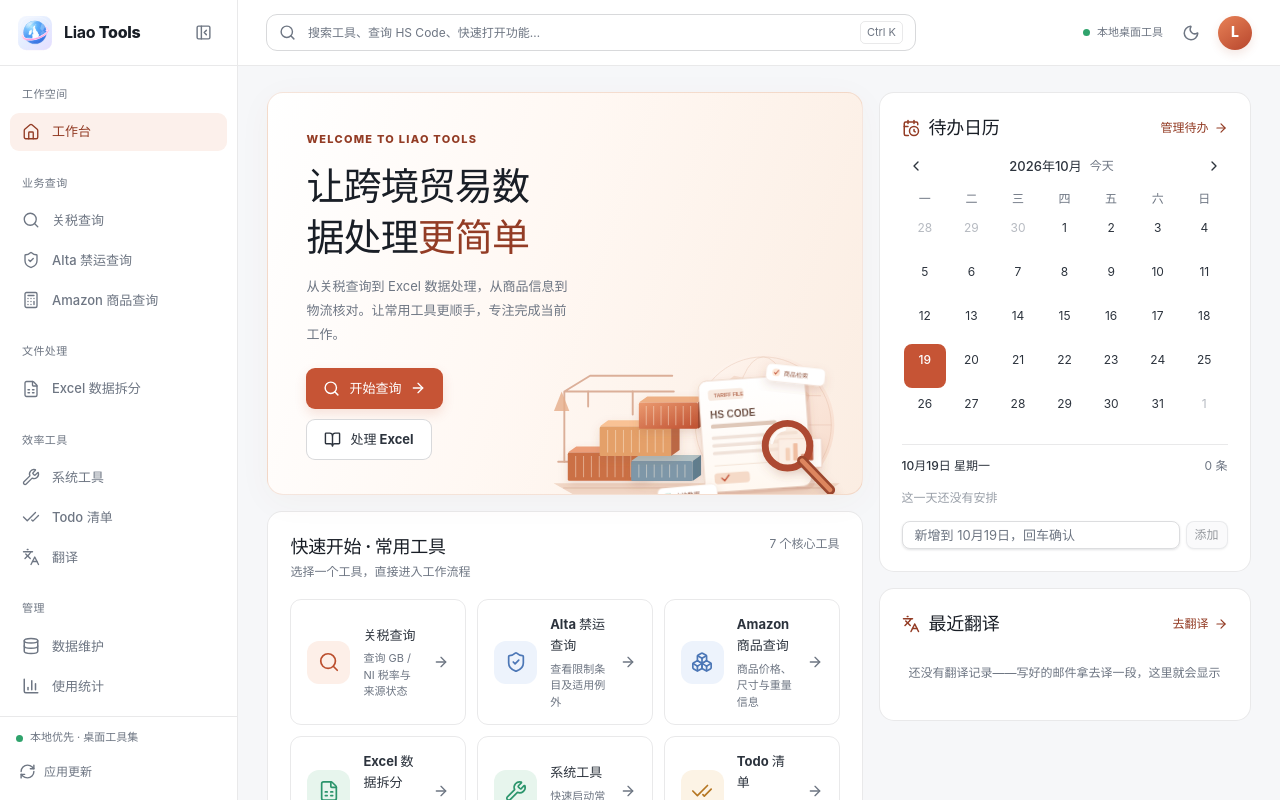
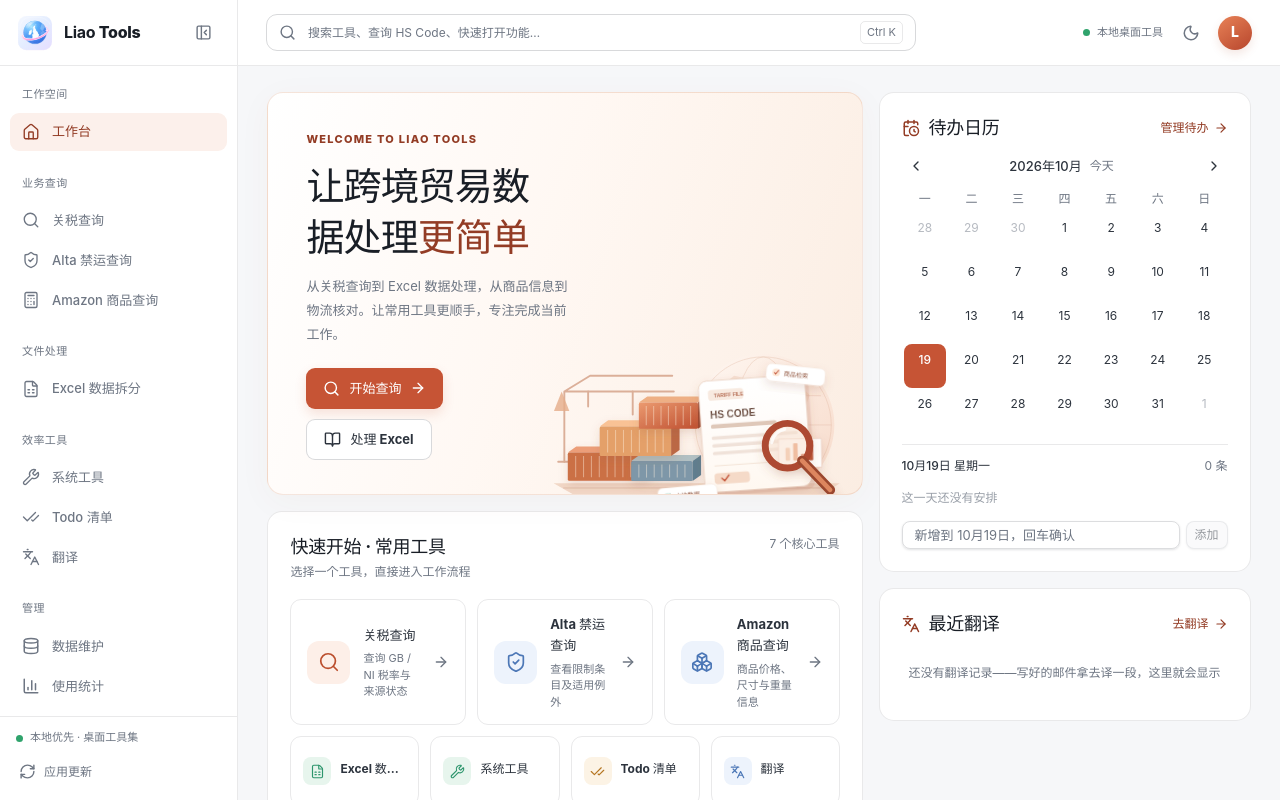
Before and after one commit to liao-works/liao-tools, a React (Vite) app: page / in a window 1280 px wide. Built offline with nearby package versions, Linux system fonts and the light colour scheme; the HTML template or start-up script is replaced by a standard one.

Commit message:
fix(home): 恢复快速开始错位网格，右栏跨行贴 hero 右侧

```diff
--- a/src/features/home/HomePage.tsx
+++ b/src/features/home/HomePage.tsx
@@ -41,7 +41,6 @@ export function HomePage() {
   }, []);
 
   return <div className="lt-home lt-home--polished lt-home--with-rail">
-    <div className="lt-home-main">
     <section className="lt-hero lt-hero--editorial" aria-labelledby="welcome-title">
       <div className="lt-hero-copy">
         <span className="lt-kicker">WELCOME TO LIAO TOOLS</span>
@@ -55,6 +54,11 @@ export function HomePage() {
       <img className="lt-hero-art" src="/illustrations/trade-hero.svg"
         alt="集装箱、海关单据和关税检索放大镜的原创插画"/>
     </section>
+
+    <aside className="lt-home-rail">
+      <HomeTodoCalendar />
+      <RecentTranslations />
+    </aside>
 
     <section className="lt-home-section" aria-labelledby="tools-title">
       <div className="lt-section-heading">
@@ -108,11 +112,5 @@ export function HomePage() {
         </div>
       </section>
     </div>
-    </div>
-    <aside className="lt-home-rail">
-      <HomeTodoCalendar />
-      <RecentTranslations />
-    </aside>
   </div>;
 }
-// MARKER-1792378305
--- a/src/styles/workspace.css
+++ b/src/styles/workspace.css
@@ -92,15 +92,20 @@
 .lt-tool-info small {font-size:11px;line-height:1.5;display:block;color:var(--muted-foreground)}
 .lt-tool-arrow {color:var(--muted-foreground);flex:0 0 auto}
 .lt-home-bottom {display:grid;grid-template-columns:1fr 1fr;gap:16px}
-/* 首页右栏（待办日历）：宽屏双栏，窄屏落到主列下方 */
-.lt-home-main {display:flex;flex-direction:column;gap:16px;min-width:0}
+/* 首页右栏（待办日历）：宽屏时日历贴 hero 右侧并跨「快速开始」两行，
+   快速开始保留全宽的原始错位网格；窄屏所有模块单列顺排 */
 .lt-home-rail {display:grid;gap:16px;align-self:start;min-width:0}
 @media (min-width: 1280px) {
   .lt-home--with-rail {grid-template-columns:minmax(0,1fr) 372px}
-  /* 主列收窄后统一 3 列，避免第 4 个起的小卡（跨 3 列）窄到文字竖排 */
-  .lt-home--with-rail .lt-tools-grid--balanced .lt-tool-tile,
-  .lt-home--with-rail .lt-tools-grid--balanced .lt-tool-tile:nth-child(n+4) {grid-column:span 4}
-  .lt-home-rail {position:sticky;top:0;max-height:calc(100vh - 48px);overflow-y:auto}
+  .lt-home--with-rail .lt-home-rail {grid-column:2;grid-row:1/span 2;position:sticky;top:0;max-height:calc(100vh - 48px);overflow-y:auto}
+  .lt-home--with-rail .lt-home-bottom {grid-column:1/-1}
+  /* 主列收窄后保留错位节奏：第 4 个起的小卡用紧凑变体（小图标、隐藏描述与箭头）保证 182px 下可读 */
+  .lt-home--with-rail .lt-tools-grid--balanced .lt-tool-tile:nth-child(n+4) {min-height:70px;padding:10px 12px;gap:9px}
+  .lt-home--with-rail .lt-tools-grid--balanced .lt-tool-tile:nth-child(n+4) .lt-tool-icon {width:28px;height:28px;border-radius:8px}
+  .lt-home--with-rail .lt-tools-grid--balanced .lt-tool-tile:nth-child(n+4) .lt-tool-icon svg {width:15px;height:15px}
+  .lt-home--with-rail .lt-tools-grid--balanced .lt-tool-tile:nth-child(n+4) .lt-tool-info strong {font-size:12px;white-space:nowrap;overflow:hidden;text-overflow:ellipsis}
+  .lt-home--with-rail .lt-tools-grid--balanced .lt-tool-tile:nth-child(n+4) .lt-tool-info small {display:none}
+  .lt-home--with-rail .lt-tools-grid--balanced .lt-tool-tile:nth-child(n+4) .lt-tool-arrow {display:none}
 }
 .lt-panel-heading {align-items:center;margin-bottom:12px}
 .lt-panel-heading > div {display:flex;align-items:center;gap:9px}
```
